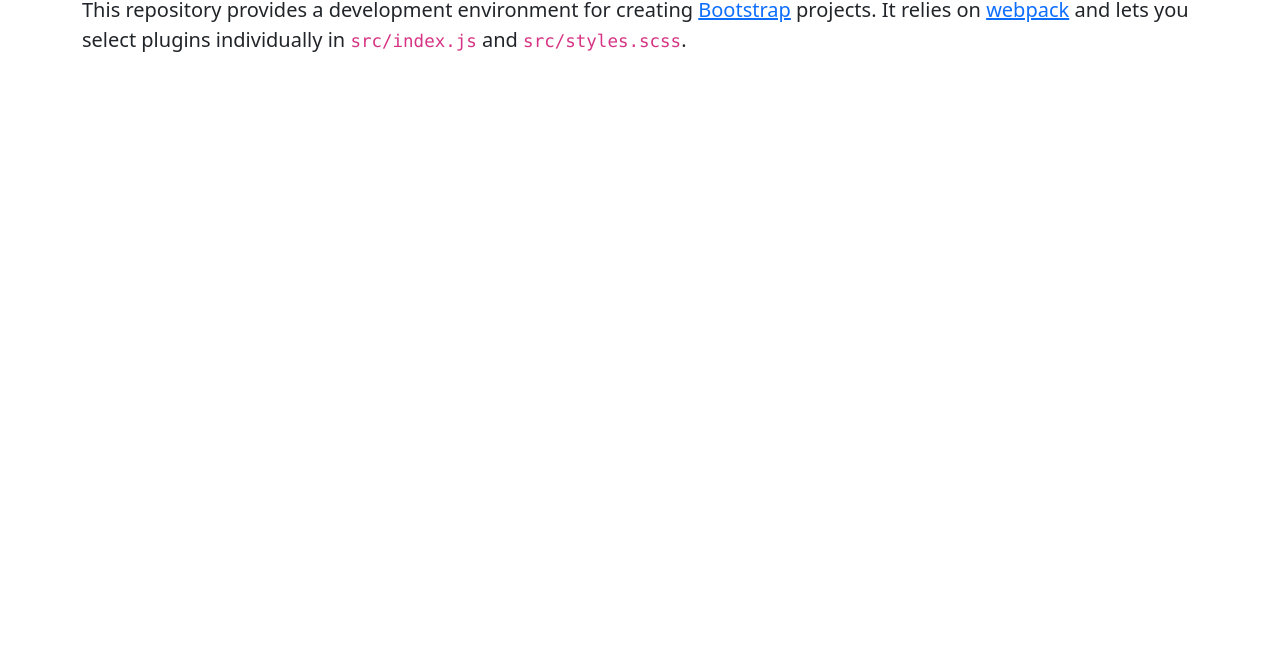
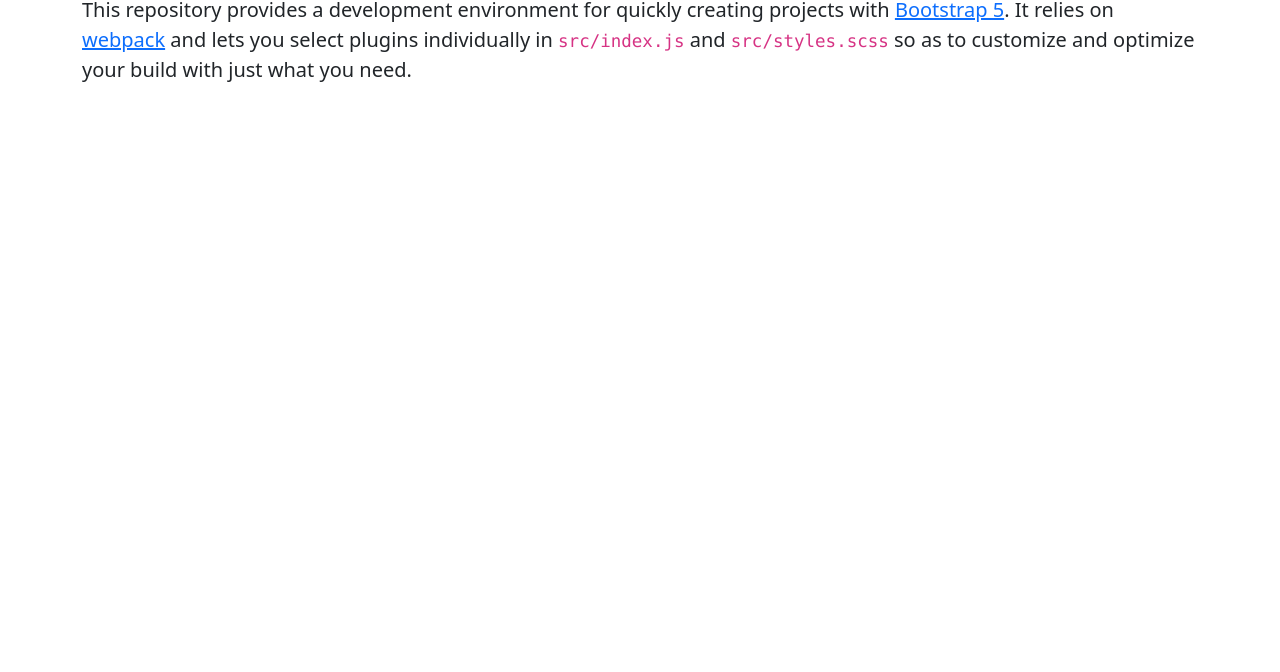
Before and after one commit to pascalpepe/bootstrap-webpack-template, a website built with webpack: page index.html in a window 1280 px wide. Shown: the part 128-800 px from the top of the page. Built offline with nearby package versions, Linux system fonts and the light colour scheme.

Commit message:
Update index.html

```diff
--- a/index.html
+++ b/index.html
@@ -3,7 +3,7 @@
   <head>
     <!-- Required meta tags -->
     <meta charset="utf-8">
-    <meta name="viewport" content="width=device-width, initial-scale=1, shrink-to-fit=no">
+    <meta name="viewport" content="width=device-width, initial-scale=1">
     <!-- Project CSS -->
     <link rel="stylesheet" href="dist/main.css">
     <title>Bootstrap webpack template</title>
@@ -12,10 +12,11 @@
     <main class="container-lg py-4 py-lg-5">
       <h1 class="display-4">Bootstrap webpack template</h1>
       <p class="lead">
-        This repository provides a development environment for creating
-        <a href="https://getbootstrap.com" target="_blank">Bootstrap</a> projects. It relies on
+        This repository provides a development environment for quickly creating projects with
+        <a href="https://getbootstrap.com" target="_blank">Bootstrap 5</a>. It relies on
         <a href="https://webpack.js.org" target="_blank">webpack</a> and lets you select plugins
-        individually in <code>src/index.js</code> and <code>src/styles.scss</code>.
+        individually in <code>src/index.js</code> and <code>src/styles.scss</code> so as to
+        customize and optimize your build with just what you need.
       </p>
     </main>
 
```
Also changed, not shown: CHANGELOG.md.
